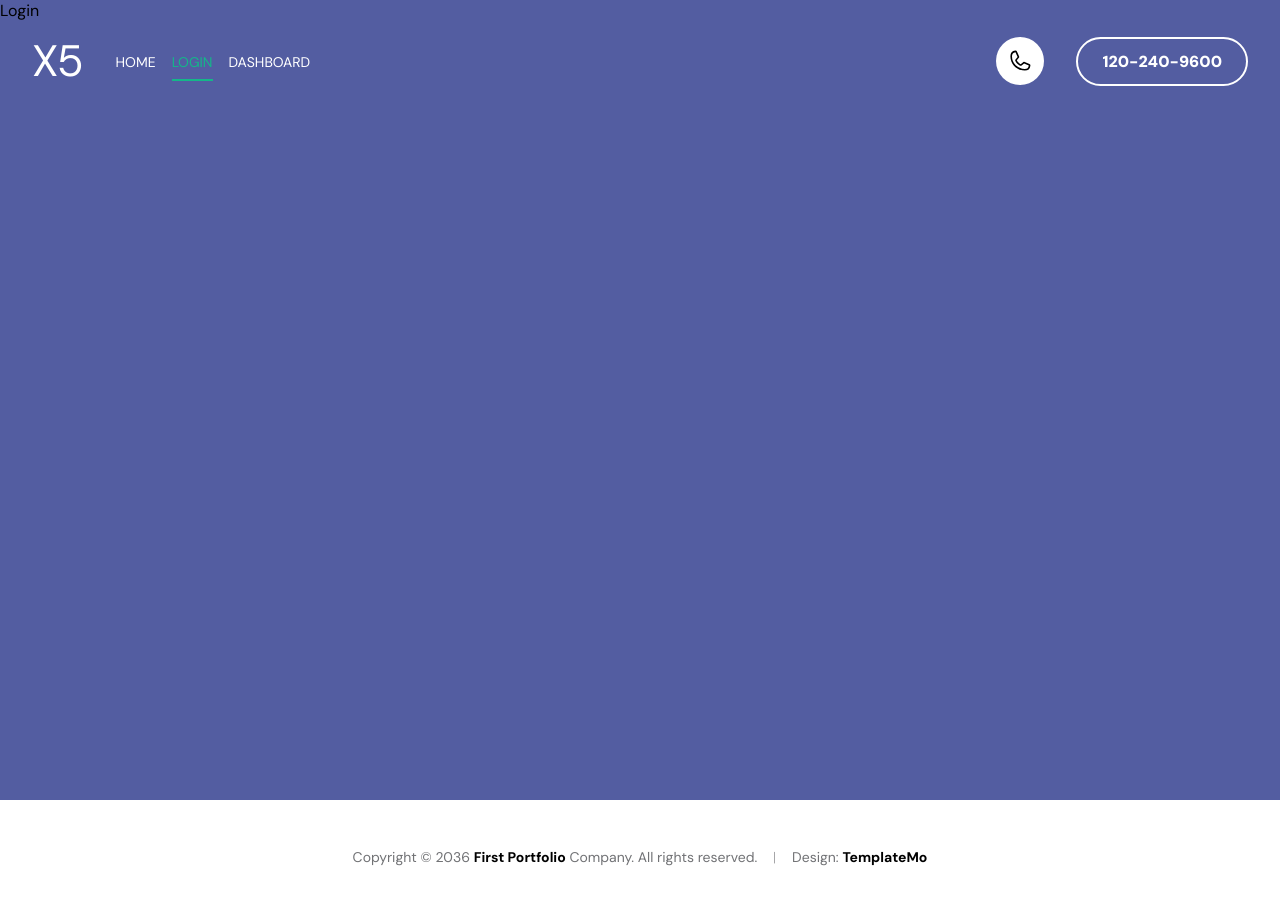
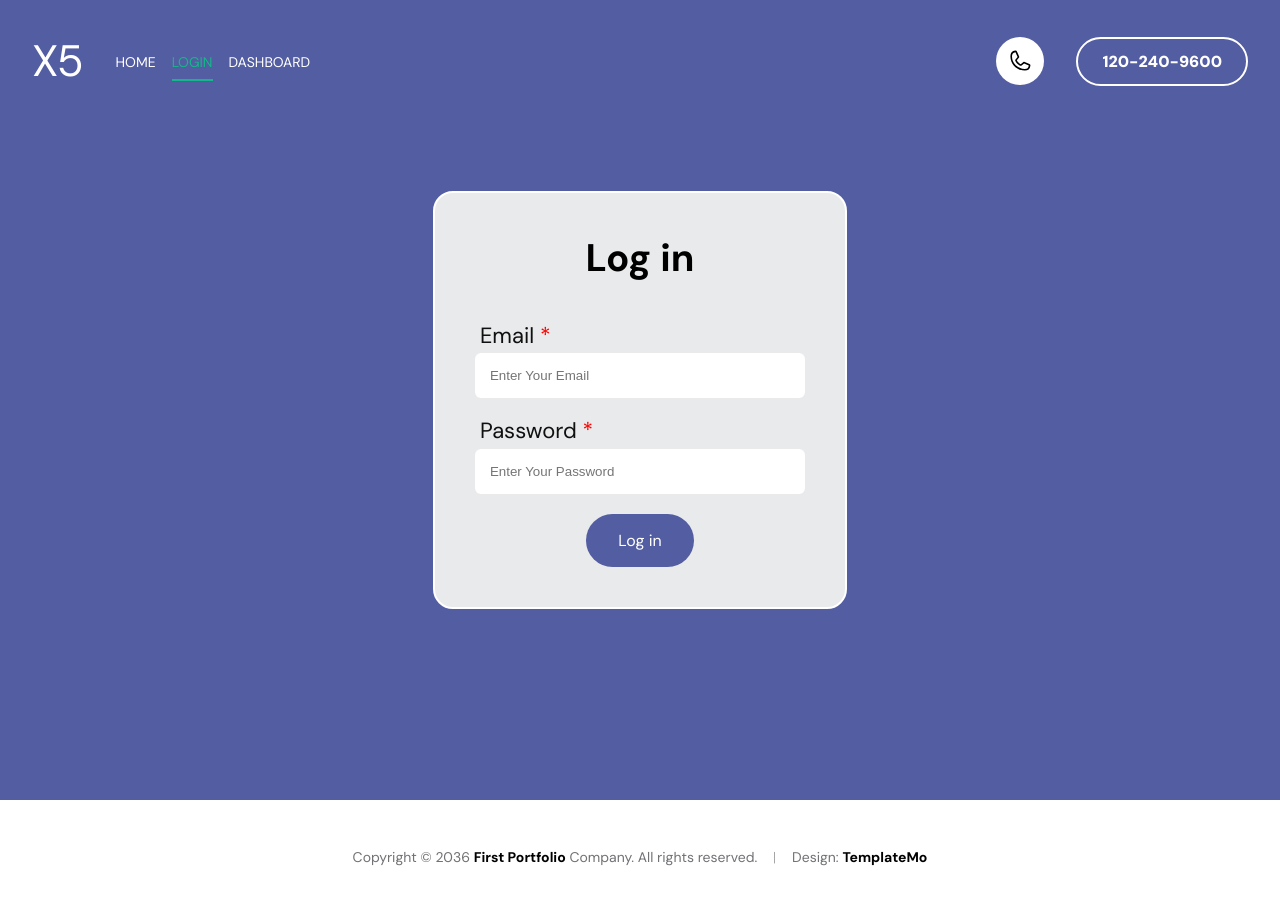
Before and after one commit to MoonesMezher/x5-portfolio, a React (Vite) app: page /login in a window 1280 px wide. Shown: the top 904 px of the page. Built offline with nearby package versions, Linux system fonts and the light colour scheme.

Commit message:
log in page created

```diff
--- a/src/components/shared/MainInput/MainInput.tsx
+++ b/src/components/shared/MainInput/MainInput.tsx
@@ -1,3 +1,4 @@
+/* eslint-disable no-prototype-builtins */
 import { TMainInputProps } from '../../../types'
 import './MainInput.css'
 
@@ -12,7 +13,7 @@ const MainInput = ( { label, textarea, type, required, placeholder, value, setVa
                 : required? <input type={type} name={filed} placeholder={placeholder} value={value} className={`${errorRequest?.hasOwnProperty(filed) && 'error'}`} autoFocus={errorRequest?.hasOwnProperty(filed)} onChange={(e) => setValue(e.target.value)} required/>
                     : <input type={type} name={filed} placeholder={placeholder} value={value} className={`${errorRequest?.hasOwnProperty(filed) && 'error'}`} autoFocus={errorRequest?.hasOwnProperty(filed)} onChange={(e) => setValue(e.target.value)}/>
             }
-            {errorRequest.hasOwnProperty(filed) && <p className='error_note'>{errorRequest[filed]}</p>}
+            {errorRequest?.hasOwnProperty(filed) && <p className='error_note'>{errorRequest[filed]}</p>}
         </div>
     )
 }
--- a/src/pages/Home/Home.tsx
+++ b/src/pages/Home/Home.tsx
@@ -4,7 +4,7 @@ import MyProject from "../../components/home/MyProject/MyProject";
 import MyStory from "../../components/home/MyStory/MyStory";
 import SayHi from "../../components/home/Say Hi/SayHi";
 import Services from "../../components/home/Services/Services";
-import Information from "../../components/home/Information/Information";
+import Information from "../../components/home/information/Information";
 import "./Home.css";
 
 const Home = () => {
--- a/src/pages/Login/Login.css
+++ b/src/pages/Login/Login.css
@@ -1,3 +1,33 @@
 .login {
     background-color: #535da1;
+    display: flex;
+    justify-content: center;
+    align-items: center;
 }
+
+.ne-login-card{
+    background: #e9eaeb;
+    border: 2px solid #fff;
+    border-radius: 20px;
+    position: relative;
+    overflow: hidden;
+    padding: 40px;
+    transition: all ease 0.5s;
+    display: flex;
+    flex-direction: column;
+    justify-content: center;
+    align-items: center;
+    gap: 1.4rem;
+}
+.ne-login-card h1{
+    margin-bottom: 1.1rem;
+    font-size: 2.4rem;
+    font-weight: 700;
+
+}
+
+.ne-login-card .login-btn{
+    display: flex;
+    justify-content: center;
+    align-items: center;
+}
--- a/src/pages/Login/Login.tsx
+++ b/src/pages/Login/Login.tsx
@@ -1,8 +1,26 @@
+
+import { useState } from 'react'
+import MainInput from '../../components/shared/MainInput/MainInput'
 import './Login.css'
+import MainButton from '../../components/shared/MainButton/MainButton';
 
 const Login = () => {
+    const [email ,setEmail] = useState('');
+    const [error ,setError] = useState({});
+    const [password ,setPassword] = useState('');
     return (
-        <section className="login page">Login</section>
+        <section className="login page main-container">
+            <div className="ne-login-card">
+                <h1>Log in</h1>
+                <form method="post">
+                    <MainInput  type={'email'} errorRequest={error} label='Email' value={email} setValue={setEmail} filed={'email'} required={true} placeholder='Enter Your Email'  />
+                    <MainInput  type={'password'} label='Password' value={password} setValue={setPassword} filed={'password'} required={true} placeholder='Enter Your Password'  />
+                    <div className="login-btn">
+                        <MainButton title='Log in' url='/' />
+                    </div>
+                </form>
+            </div>
+        </section>
     )
 }
 
```
